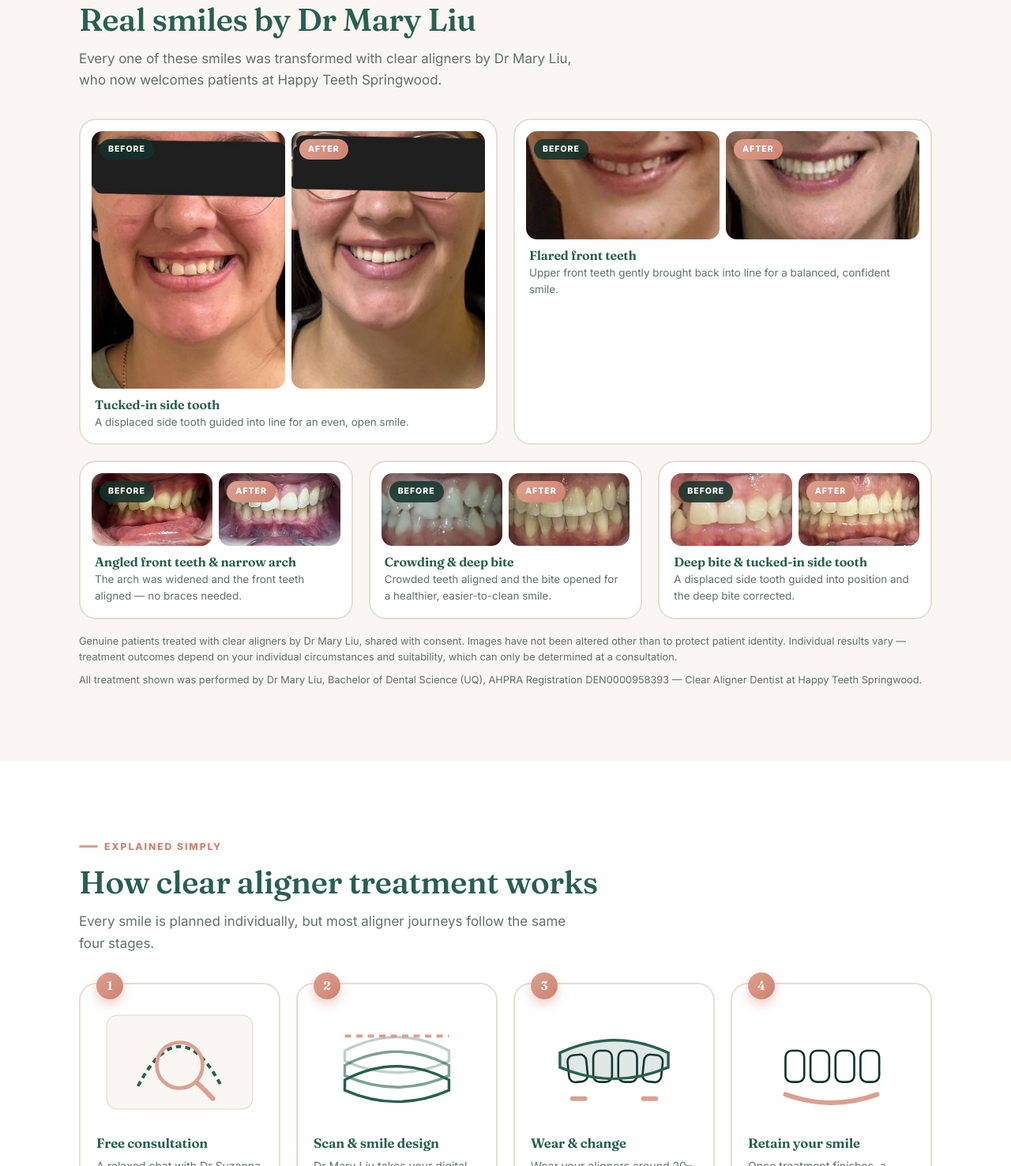
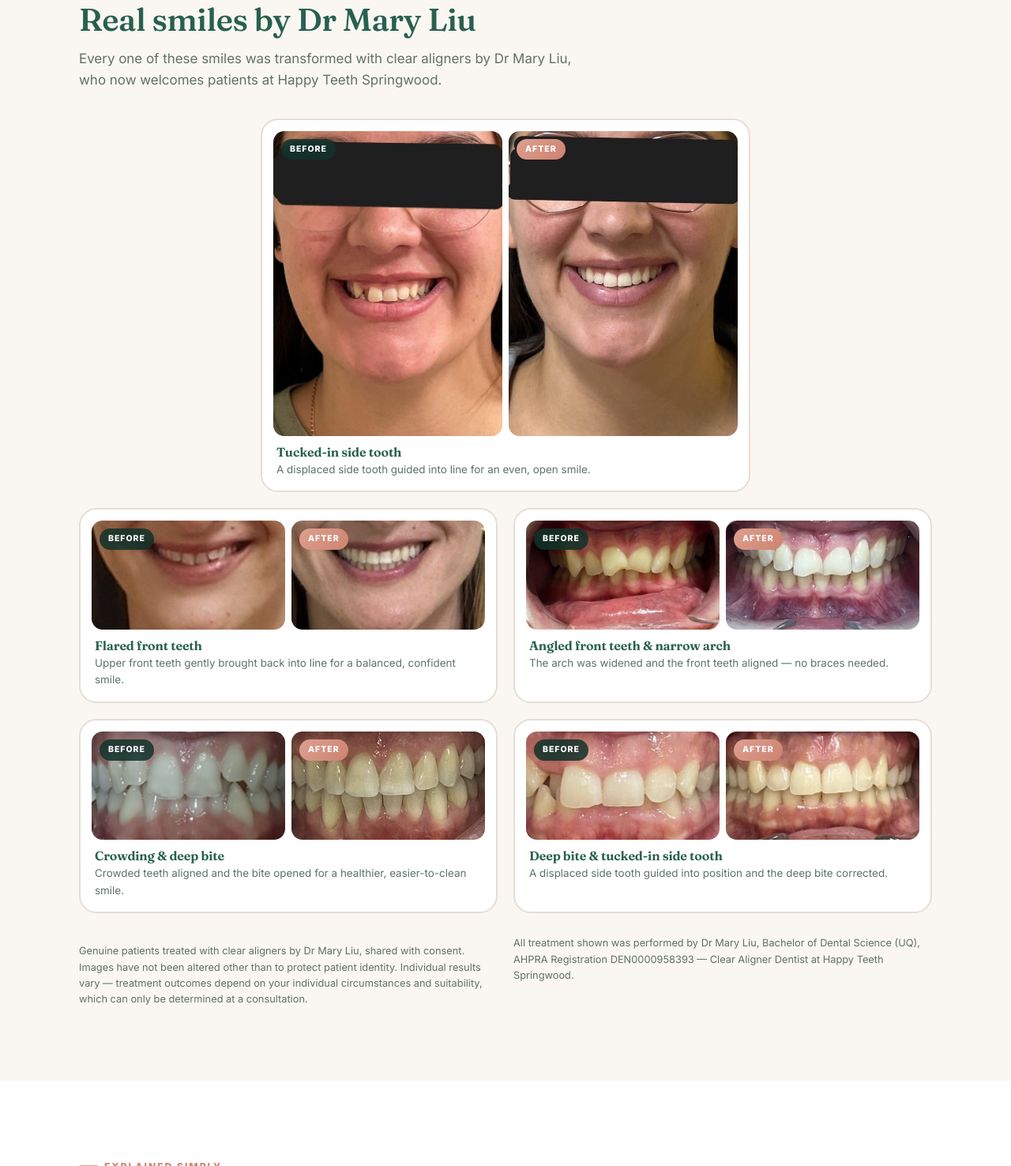
Before and after one commit to rowaynekapugama-GYA/happy-teeth-landing, a plain HTML site: page landing-pages/clear-aligners.html in a window 1280 px wide. Shown: the part 2742-4218 px from the top of the page at 79% size. Drawn offline with Linux system fonts and the light colour scheme.

Commit message:
Add files via upload

```diff
--- a/landing-pages/clear-aligners.html
+++ b/landing-pages/clear-aligners.html
@@ -159,20 +159,16 @@ footer h3{color:#fff;font-size:1rem;margin-bottom:10px}
 footer a{color:var(--salmon);text-decoration:none}
 /* before-after results */
 .ba-note{font-size:.8rem;color:var(--muted);margin-top:18px}
-.ba-faces{display:grid;gap:20px;margin-top:34px}
-@media(min-width:820px){.ba-faces{grid-template-columns:1fr 1fr}}
-.ba-teeth{display:grid;gap:20px;margin-top:20px}
-@media(min-width:760px){.ba-teeth{grid-template-columns:1fr 1fr}}
-@media(min-width:1000px){.ba-teeth{grid-template-columns:repeat(3,1fr)}}
+.ba-hero{margin:34px auto 0;max-width:620px}
+.ba-rest{display:grid;gap:20px;margin-top:20px}
+@media(min-width:760px){.ba-rest{grid-template-columns:1fr 1fr}}
 .ba-card{background:#fff;border:2px solid var(--line);border-radius:var(--radius);padding:14px 14px 16px;transition:transform .2s,box-shadow .2s}
 .ba-card:hover{transform:translateY(-4px);box-shadow:var(--shadow)}
 .ba-pair{display:grid;grid-template-columns:1fr 1fr;gap:8px}
 .ba-item{position:relative;border-radius:14px;overflow:hidden;background:var(--cream)}
 .ba-item img{width:100%;height:100%;object-fit:cover;display:block}
-.ba-faces .ba-item img{aspect-ratio:5/4}
-.ba-faces .ba-card:first-child .ba-item img{aspect-ratio:3/4}
-.ba-faces .ba-card:last-child .ba-item img{aspect-ratio:16/9}
-.ba-teeth .ba-item img{aspect-ratio:5/3}
+.ba-hero .ba-item img{aspect-ratio:3/4}
+.ba-rest .ba-item img{aspect-ratio:16/9}
 .ba-pill{position:absolute;top:10px;left:10px;font-size:.66rem;font-weight:800;letter-spacing:.09em;text-transform:uppercase;padding:5px 11px;border-radius:999px;color:#fff;background:rgba(18,51,43,.85);backdrop-filter:blur(4px);z-index:2}
 .ba-pill.after{background:linear-gradient(135deg,var(--salmon),var(--salmon-deep));color:#fff}
 .ba-caption{margin-top:12px;padding:0 4px}
@@ -329,7 +325,7 @@ footer a{color:var(--salmon);text-decoration:none}
     <span class="eyebrow">Real results</span>
     <h2>Real smiles by Dr Mary Liu</h2>
     <p class="lead" style="margin-top:14px">Every one of these smiles was transformed with clear aligners by Dr Mary Liu, who now welcomes patients at Happy Teeth Springwood.</p>
-    <div class="ba-faces">
+    <div class="ba-hero">
       <div class="ba-card">
         <div class="ba-pair">
           <div class="ba-item"><img src="images/wide-displaced-before.jpg" alt="Before clear aligner treatment for a displaced side tooth" loading="lazy"><span class="ba-pill">Before</span></div>
@@ -337,6 +333,8 @@ footer a{color:var(--salmon);text-decoration:none}
         </div>
         <div class="ba-caption"><h3>Tucked-in side tooth</h3><p>A displaced side tooth guided into line for an even, open smile.</p></div>
       </div>
+    </div>
+    <div class="ba-rest">
       <div class="ba-card">
         <div class="ba-pair">
           <div class="ba-item"><img src="images/idsafe-flared-before.jpg" alt="Smile before clear aligner treatment for flared upper front teeth" loading="lazy"><span class="ba-pill">Before</span></div>
@@ -344,8 +342,6 @@ footer a{color:var(--salmon);text-decoration:none}
         </div>
         <div class="ba-caption"><h3>Flared front teeth</h3><p>Upper front teeth gently brought back into line for a balanced, confident smile.</p></div>
       </div>
-    </div>
-    <div class="ba-teeth">
       <div class="ba-card">
         <div class="ba-pair">
           <div class="ba-item"><img src="images/case-angled-before.jpg" alt="Teeth before clear aligner treatment for angled front teeth and a narrow arch" loading="lazy"><span class="ba-pill">Before</span></div>
@@ -367,7 +363,6 @@ footer a{color:var(--salmon);text-decoration:none}
         </div>
         <div class="ba-caption"><h3>Deep bite &amp; tucked-in side tooth</h3><p>A displaced side tooth guided into position and the deep bite corrected.</p></div>
       </div>
-    </div>
     <p class="ba-note">Genuine patients treated with clear aligners by Dr Mary Liu, shared with consent. Images have not been altered other than to protect patient identity. Individual results vary — treatment outcomes depend on your individual circumstances and suitability, which can only be determined at a consultation.</p>
     <p class="ba-note" style="margin-top:8px">All treatment shown was performed by Dr Mary Liu, Bachelor of Dental Science (UQ), AHPRA Registration DEN0000958393 — Clear Aligner Dentist at Happy Teeth Springwood.</p>
   </div>
```
